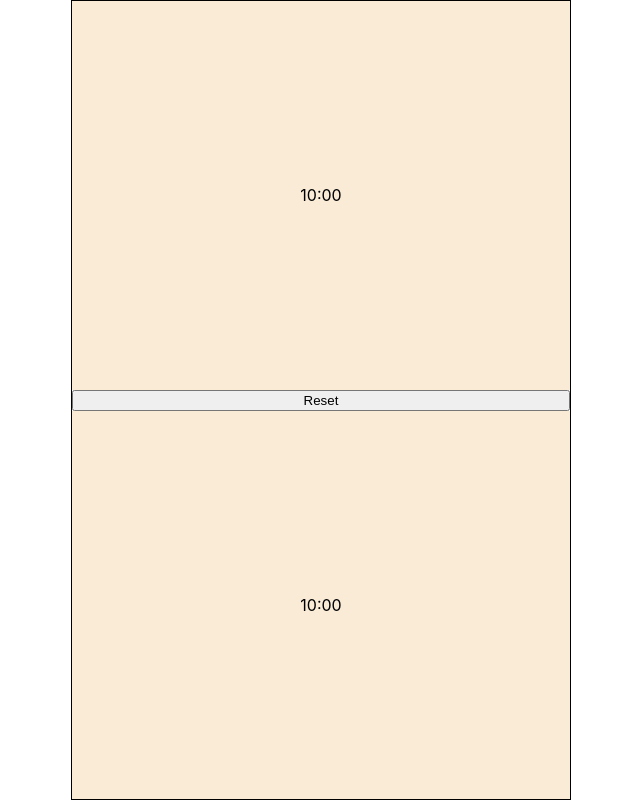
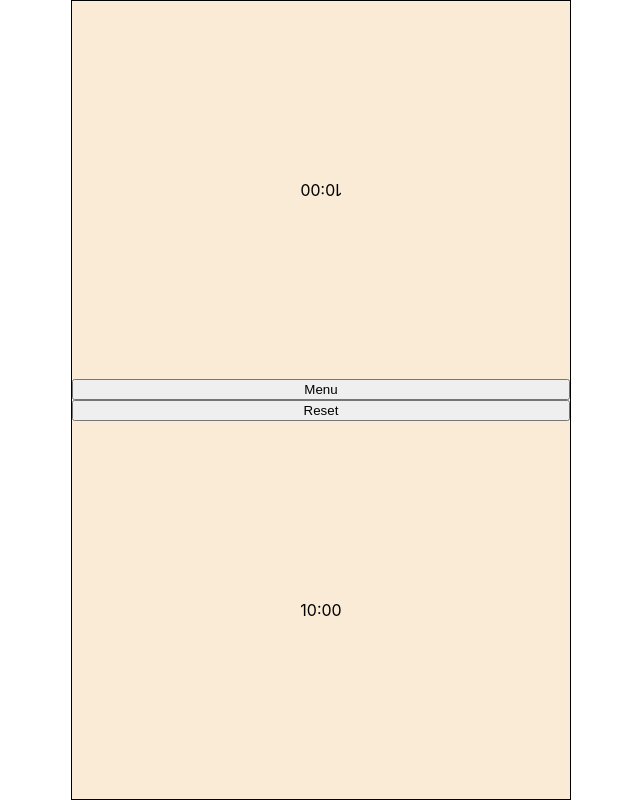
Before and after one commit to sousatg-old/react-game-clock, a React (Create React App) app: page / in a window 1280 px wide. Shown: the whole page, without its empty margins (319-959 px from the left). Built offline with nearby package versions, Linux system fonts and the light colour scheme.

Commit message:
Add menu

```diff
--- a/src/components/Clock.tsx
+++ b/src/components/Clock.tsx
@@ -1,12 +1,14 @@
 import React, { Component } from 'react';
 import Timer from './Timer';
 import './Clock.css';
+import Menu from './Menu';
 
 interface ClockState {
     playerOne: boolean;
     playerTwo: boolean;
     playerOneTime: number;
     playerTwoTime: number;
+    menuOpened: boolean;
 }
 
 class Clock extends Component<any, ClockState> {
@@ -18,6 +20,7 @@ class Clock extends Component<any, ClockState> {
             playerTwo: false,
             playerOneTime: 600,
             playerTwoTime: 600,
+            menuOpened: false,
         }
     }
 
@@ -60,13 +63,24 @@ class Clock extends Component<any, ClockState> {
         });
     }
 
+    toggleMenu() {
+        const isOpened = this.state.menuOpened ? false : true;
+
+        this.setState({...this.state, menuOpened: isOpened})
+    }
+
     render() {
         return (
-            <div className="clock">
-                <Timer seconds={this.state.playerOneTime} on={this.state.playerOne} onClick={this.handlePlayerOneClick.bind(this)} />
-                <button onClick={this.handleTimersReset.bind(this)}>Reset</button>
-                <Timer seconds={this.state.playerTwoTime} on={this.state.playerTwo} onClick={this.handlePlayerTwoClick.bind(this)} />
+            <div>
+                <Menu on={this.state.menuOpened} />
+                <div className="clock">
+                    <Timer className="timer--playerone" seconds={this.state.playerOneTime} on={this.state.playerOne} onClick={this.handlePlayerOneClick.bind(this)} />
+                    <button onClick={this.toggleMenu.bind(this)}>Menu</button>
+                    <button onClick={this.handleTimersReset.bind(this)}>Reset</button>
+                    <Timer seconds={this.state.playerTwoTime} on={this.state.playerTwo} onClick={this.handlePlayerTwoClick.bind(this)} />
+                </div>
             </div>
+
         );
     }
 }
--- /dev/null
+++ b/src/components/Menu.css
@@ -0,0 +1,13 @@
+.menu {
+    position: absolute;
+    top: 0px;
+    left: -100%;
+    /* width: 100vw; */
+    height: 100vh;
+    transition: left 0.3s;
+    background-color: orange;
+}
+
+.menu--open {
+    left: 0%;
+}
--- /dev/null
+++ b/src/components/Menu.tsx
@@ -0,0 +1,24 @@
+import React, { SFC } from 'react';
+import './Menu.css';
+
+interface MenuProps {
+    on: boolean;
+}
+
+const Menu: SFC<MenuProps> = ({on}) => {
+    const classString = `menu ${on ? 'menu--open' : ''}`;
+    return (
+        <div className={classString}>
+            <ul>
+                <li>Fischer Blitz 5|0</li>
+                <li>Delay Bullet 1|2</li>
+                <li>Fischer 5|5</li>
+                <li>Fischer rapid 10|5</li>
+            </ul>
+
+            <button>Start</button>
+        </div>
+    );
+}
+
+export default Menu;
--- a/src/components/Timer.css
+++ b/src/components/Timer.css
@@ -12,3 +12,7 @@
 .timer--active {
     background-color: darkorange;
 }
+
+.timer--playerone {
+    transform: rotate(180deg);
+}
--- a/src/components/Timer.tsx
+++ b/src/components/Timer.tsx
@@ -6,11 +6,12 @@ interface TimerProps {
     on: boolean;
     seconds: number;
     onClick: any;
+    className?: string;
 }
 
-const Timer: SFC<TimerProps> = ({on, seconds, onClick}) => {
+const Timer: SFC<TimerProps> = ({on, seconds, onClick, className}) => {
     const timerClass = on ? 'timer--active' : 'timer--inactive';
-    const timerClassNames = `timer ${timerClass}`;
+    const timerClassNames = `timer ${className} ${timerClass}`;
 
     return (
         <div className={timerClassNames} onClick={onClick}>
```
